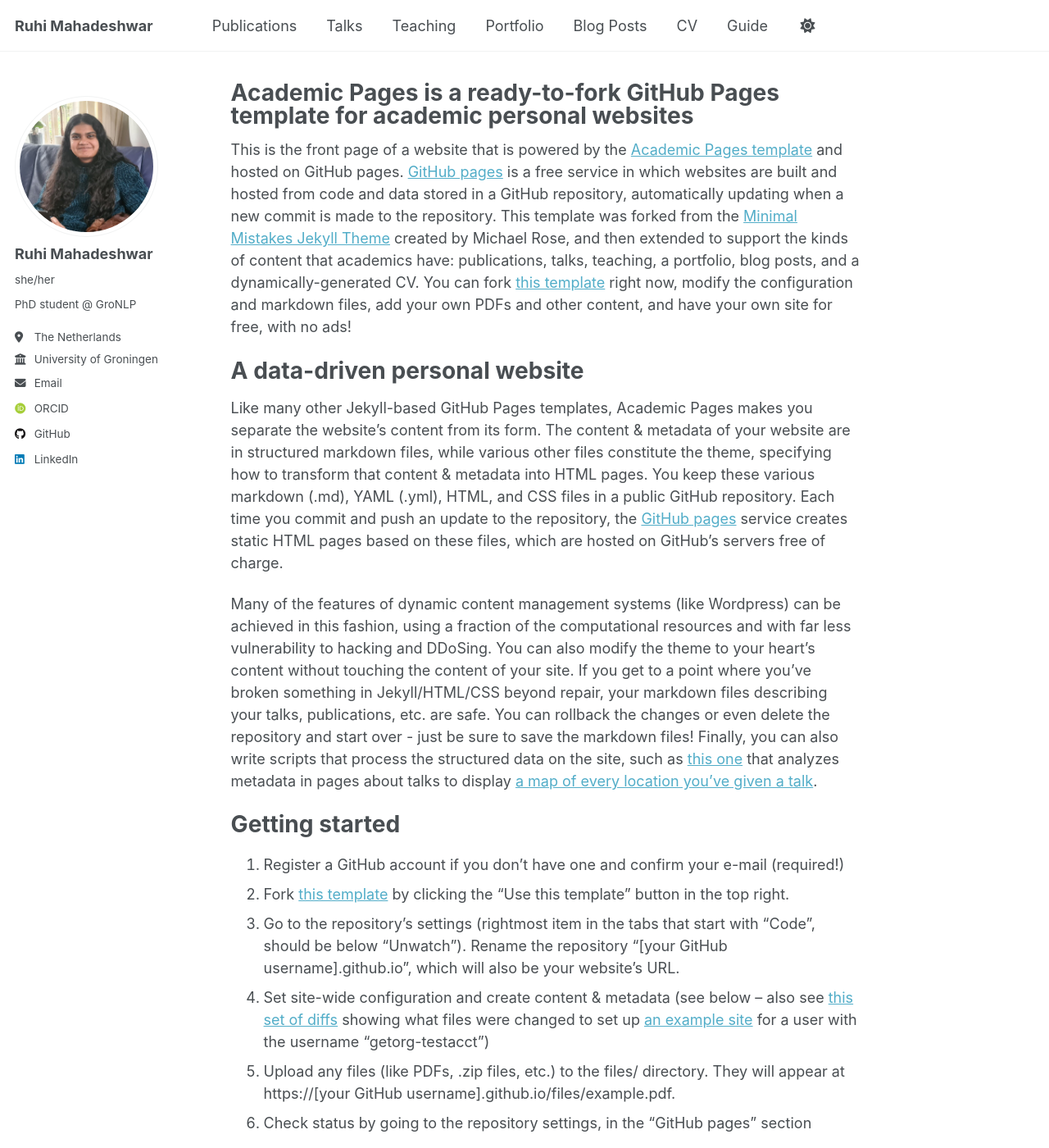
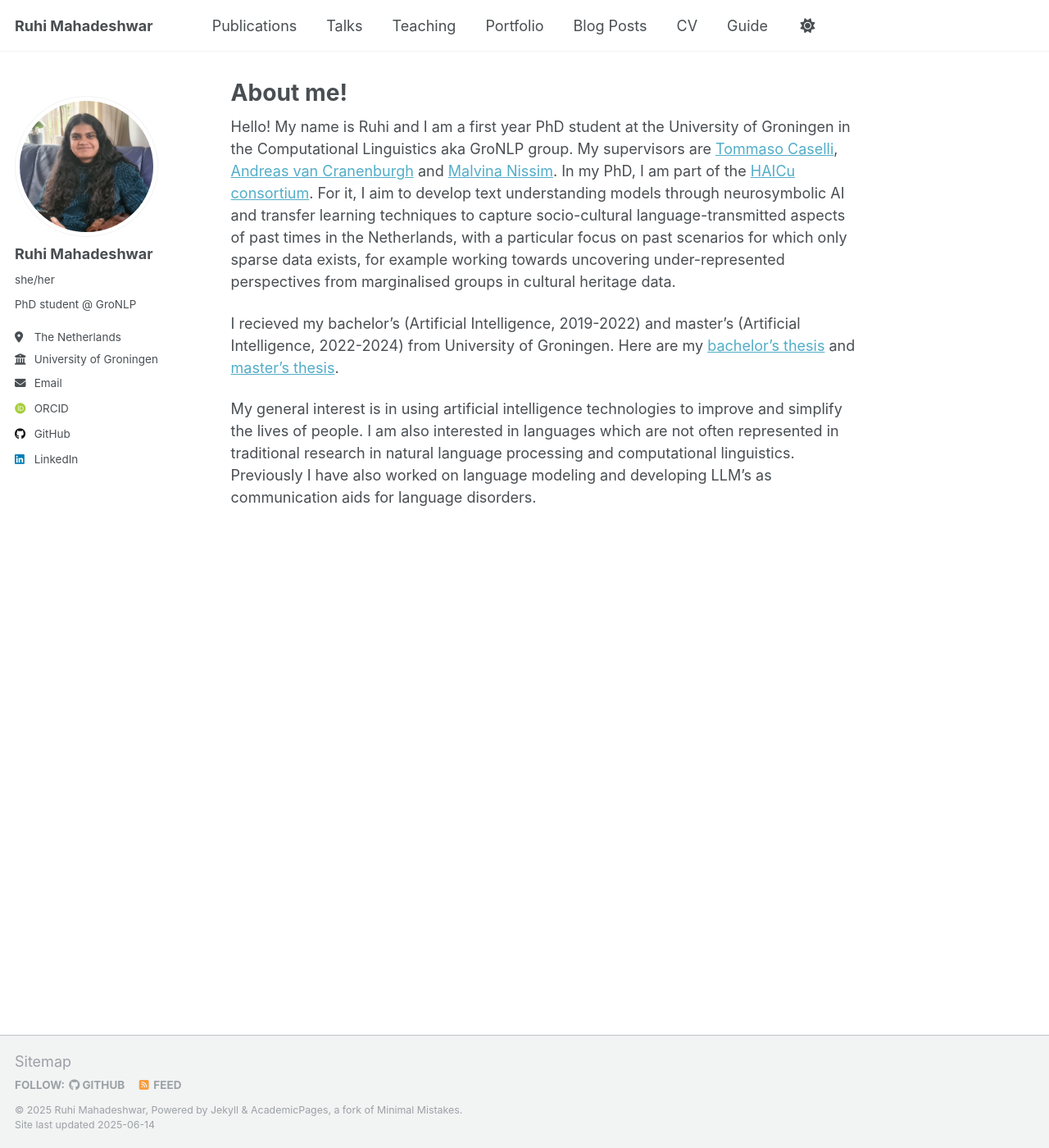
Before and after one commit to imruhi/imruhi.github.io, a Jekyll site: the page built from _pages/about.md, in a window 1280 px wide and 1400 px high. Shown: the whole window at 82% size. Built offline with Jekyll 4.4.1, drawn with Linux system fonts in a browser that asks for light colours; some web fonts are replaced; some of the changed text lies outside the part shown.

Commit message:
about page

```diff
--- a/_config.yml
+++ b/_config.yml
@@ -60,7 +60,7 @@ author:
   keybase          : # Username
   instagram        : # Username
   lastfm           : # Username
-  linkedin         : Ruhi Mahadeshwar
+  linkedin         : ruhi-mahadeshwar-433aa81a7
   mastodon         : # URL
   medium           : # URL
   pinterest        : # Username
--- a/_pages/about.md
+++ b/_pages/about.md
@@ -1,49 +1,14 @@
 ---
 permalink: /
-title: "Academic Pages is a ready-to-fork GitHub Pages template for academic personal websites"
+title: "About me!"
 author_profile: true
 redirect_from:
   - /about/
   - /about.html
 ---
 
-This is the front page of a website that is powered by the [Academic Pages template](https://github.com/academicpages/academicpages.github.io) and hosted on GitHub pages. [GitHub pages](https://pages.github.com) is a free service in which websites are built and hosted from code and data stored in a GitHub repository, automatically updating when a new commit is made to the repository. This template was forked from the [Minimal Mistakes Jekyll Theme](https://mmistakes.github.io/minimal-mistakes/) created by Michael Rose, and then extended to support the kinds of content that academics have: publications, talks, teaching, a portfolio, blog posts, and a dynamically-generated CV. You can fork [this template](https://github.com/academicpages/academicpages.github.io) right now, modify the configuration and markdown files, add your own PDFs and other content, and have your own site for free, with no ads!
+Hello! My name is Ruhi and I am a first year PhD student at the University of Groningen in the Computational Linguistics aka GroNLP group. My supervisors are [Tommaso Caselli](https://www.rug.nl/staff/t.caselli/?lang=en), [Andreas van Cranenburgh](https://andreasvc.github.io/) and [Malvina Nissim](https://malvinanissim.github.io/). In my PhD, I am part of the [HAICu consortium](https://www.haicu.science/). For it, I aim to develop text understanding models through neurosymbolic AI and transfer learning techniques to capture socio-cultural language-transmitted aspects of past times in the Netherlands, with a particular focus on past scenarios for which only sparse data exists, for example working towards uncovering under-represented perspectives from marginalised groups in cultural heritage data.
 
-A data-driven personal website
-======
-Like many other Jekyll-based GitHub Pages templates, Academic Pages makes you separate the website's content from its form. The content & metadata of your website are in structured markdown files, while various other files constitute the theme, specifying how to transform that content & metadata into HTML pages. You keep these various markdown (.md), YAML (.yml), HTML, and CSS files in a public GitHub repository. Each time you commit and push an update to the repository, the [GitHub pages](https://pages.github.com/) service creates static HTML pages based on these files, which are hosted on GitHub's servers free of charge.
+I recieved my bachelor's (Artificial Intelligence, 2019-2022) and master's (Artificial Intelligence, 2022-2024) from University of Groningen. Here are my [bachelor's thesis](https://drive.google.com/file/d/1oSRN9xZcjLsdhZh2pqhlr2z5Dzzw6T1j/view?usp=sharing) and [master's thesis](https://drive.google.com/file/d/1_TV80mCphJgkkG6qH-nlYFmA7wL5cTL2/view?usp=sharing).
 
-Many of the features of dynamic content management systems (like Wordpress) can be achieved in this fashion, using a fraction of the computational resources and with far less vulnerability to hacking and DDoSing. You can also modify the theme to your heart's content without touching the content of your site. If you get to a point where you've broken something in Jekyll/HTML/CSS beyond repair, your markdown files describing your talks, publications, etc. are safe. You can rollback the changes or even delete the repository and start over - just be sure to save the markdown files! Finally, you can also write scripts that process the structured data on the site, such as [this one](https://github.com/academicpages/academicpages.github.io/blob/master/talkmap.ipynb) that analyzes metadata in pages about talks to display [a map of every location you've given a talk](https://academicpages.github.io/talkmap.html).
-
-Getting started
-======
-1. Register a GitHub account if you don't have one and confirm your e-mail (required!)
-1. Fork [this template](https://github.com/academicpages/academicpages.github.io) by clicking the "Use this template" button in the top right.
-1. Go to the repository's settings (rightmost item in the tabs that start with "Code", should be below "Unwatch"). Rename the repository "[your GitHub username].github.io", which will also be your website's URL.
-1. Set site-wide configuration and create content & metadata (see below -- also see [this set of diffs](http://archive.is/3TPas) showing what files were changed to set up [an example site](https://getorg-testacct.github.io) for a user with the username "getorg-testacct")
-1. Upload any files (like PDFs, .zip files, etc.) to the files/ directory. They will appear at https://[your GitHub username].github.io/files/example.pdf.
-1. Check status by going to the repository settings, in the "GitHub pages" section
-
-Site-wide configuration
-------
-The main configuration file for the site is in the base directory in [_config.yml](https://github.com/academicpages/academicpages.github.io/blob/master/_config.yml), which defines the content in the sidebars and other site-wide features. You will need to replace the default variables with ones about yourself and your site's github repository. The configuration file for the top menu is in [_data/navigation.yml](https://github.com/academicpages/academicpages.github.io/blob/master/_data/navigation.yml). For example, if you don't have a portfolio or blog posts, you can remove those items from that navigation.yml file to remove them from the header.
-
-Create content & metadata
-------
-For site content, there is one markdown file for each type of content, which are stored in directories like _publications, _talks, _posts, _teaching, or _pages. For example, each talk is a markdown file in the [_talks directory](https://github.com/academicpages/academicpages.github.io/tree/master/_talks). At the top of each markdown file is structured data in YAML about the talk, which the theme will parse to do lots of cool stuff. The same structured data about a talk is used to generate the list of talks on the [Talks page](https://academicpages.github.io/talks), each [individual page](https://academicpages.github.io/talks/2012-03-01-talk-1) for specific talks, the talks section for the [CV page](https://academicpages.github.io/cv), and the [map of places you've given a talk](https://academicpages.github.io/talkmap.html) (if you run this [python file](https://github.com/academicpages/academicpages.github.io/blob/master/talkmap.py) or [Jupyter notebook](https://github.com/academicpages/academicpages.github.io/blob/master/talkmap.ipynb), which creates the HTML for the map based on the contents of the _talks directory).
-
-**Markdown generator**
-
-The repository includes [a set of Jupyter notebooks](https://github.com/academicpages/academicpages.github.io/tree/master/markdown_generator
-) that converts a CSV containing structured data about talks or presentations into individual markdown files that will be properly formatted for the Academic Pages template. The sample CSVs in that directory are the ones I used to create my own personal website at stuartgeiger.com. My usual workflow is that I keep a spreadsheet of my publications and talks, then run the code in these notebooks to generate the markdown files, then commit and push them to the GitHub repository.
-
-How to edit your site's GitHub repository
-------
-Many people use a git client to create files on their local computer and then push them to GitHub's servers. If you are not familiar with git, you can directly edit these configuration and markdown files directly in the github.com interface. Navigate to a file (like [this one](https://github.com/academicpages/academicpages.github.io/blob/master/_talks/2012-03-01-talk-1.md) and click the pencil icon in the top right of the content preview (to the right of the "Raw | Blame | History" buttons). You can delete a file by clicking the trashcan icon to the right of the pencil icon. You can also create new files or upload files by navigating to a directory and clicking the "Create new file" or "Upload files" buttons.
-
-Example: editing a markdown file for a talk
-![Editing a markdown file for a talk](/images/editing-talk.png)
-
-For more info
-------
-More info about configuring Academic Pages can be found in [the guide](https://academicpages.github.io/markdown/), the [growing wiki](https://github.com/academicpages/academicpages.github.io/wiki), and you can always [ask a question on GitHub](https://github.com/academicpages/academicpages.github.io/discussions). The [guides for the Minimal Mistakes theme](https://mmistakes.github.io/minimal-mistakes/docs/configuration/) (which this theme was forked from) might also be helpful.
+My general interest is in using artificial intelligence technologies to improve and simplify the lives of people. I am also interested in languages which are not often represented in traditional research in natural language processing and computational linguistics. Previously I have also worked on language modeling and developing LLM's as communication aids for language disorders.
```
